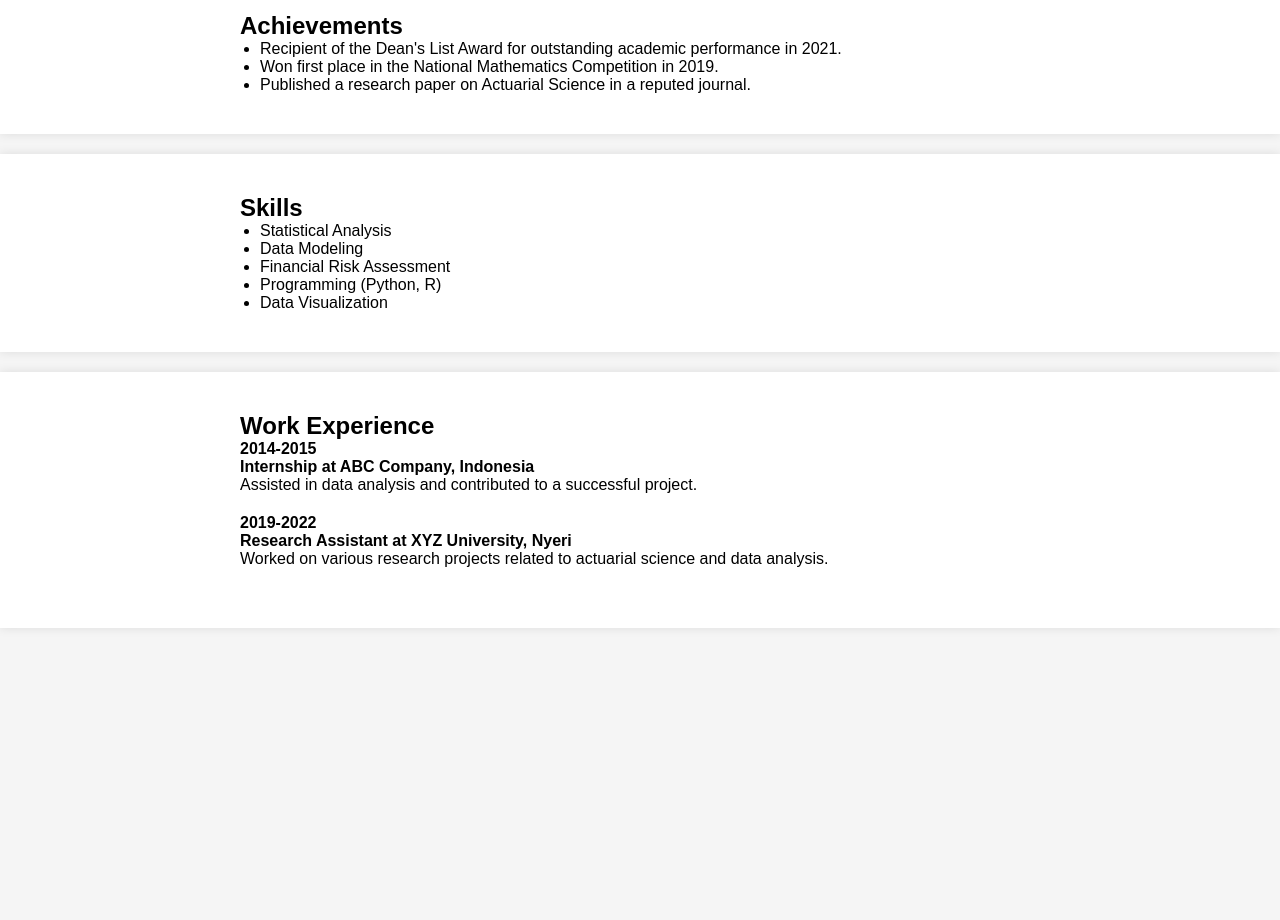
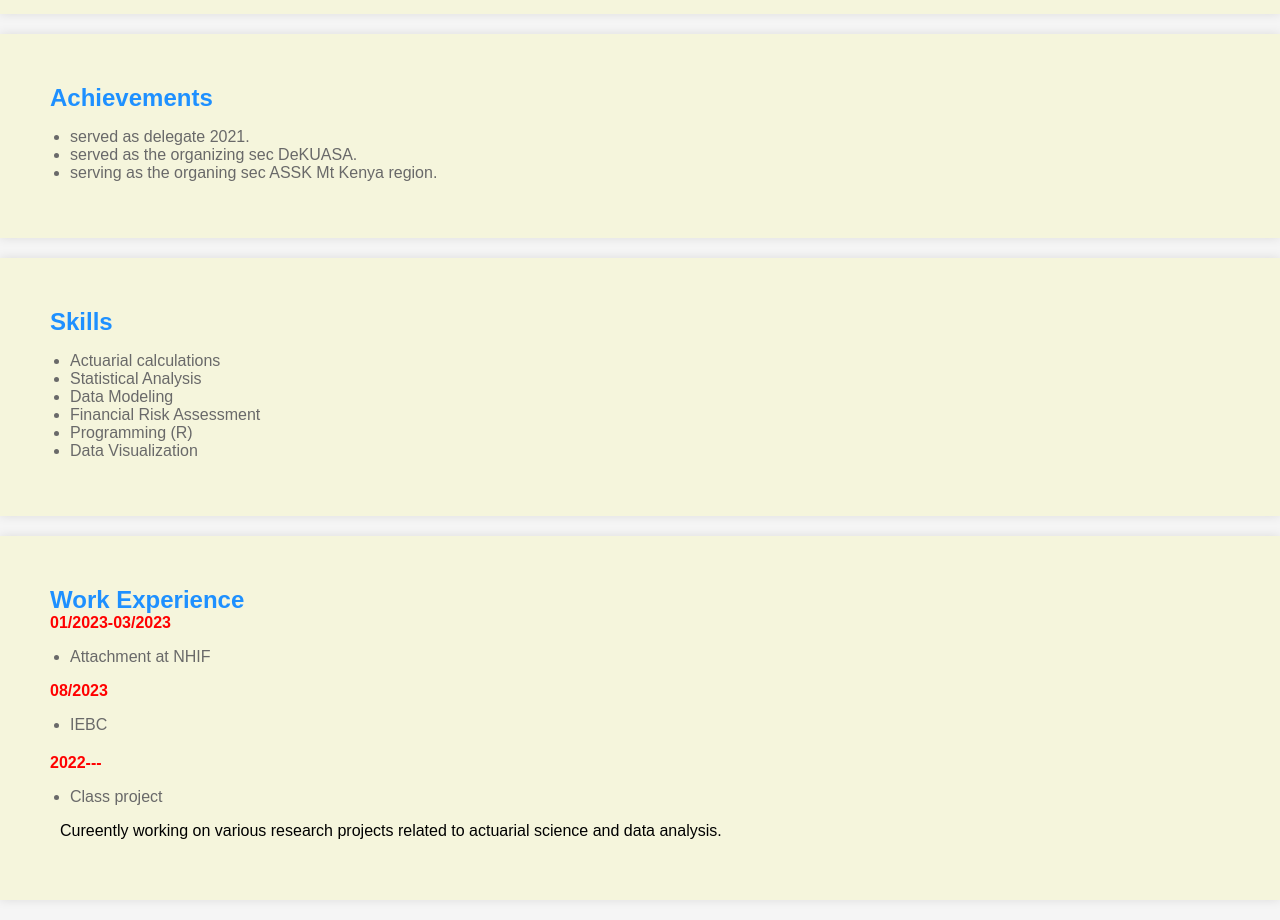
Before and after one commit to mugane-wahome/my-portfolio, a plain HTML site: page index.html in a window 1280 px wide. Shown: the part 660-1580 px from the top of the page. Before the commit the page ends 1308 px from the top, so only its background shows below. Drawn offline with Linux system fonts and the light colour scheme.

Commit message:
color fixing

```diff
--- a/index.html
+++ b/index.html
@@ -20,7 +20,7 @@
 
     <section id="about" class="section">
         <div class="container">
-            <h1>Hi, I am Wahome Mugane</h1>
+            <h1>Hello, I am Wahome Mugane</h1>
             <img src="./wahome.jpg" alt="Wahome Mugane">
             <h2>I live in Nyeri</h2>
             <p>I am a student at DEKUT studying BSc Actuarial Science.</p>
@@ -31,9 +31,9 @@
         <div class="container">
             <h2>Achievements</h2>
             <ul>
-                <li>Recipient of the Dean's List Award for outstanding academic performance in 2021.</li>
-                <li>Won first place in the National Mathematics Competition in 2019.</li>
-                <li>Published a research paper on Actuarial Science in a reputed journal.</li>
+                <li>served as delegate 2021.</li>
+                <li>served as the organizing sec DeKUASA.</li>
+                <li>serving as the organing sec ASSK Mt Kenya region.</li>
             </ul>
         </div>
     </section>
@@ -42,10 +42,11 @@
         <div class="container">
             <h2>Skills</h2>
             <ul>
+                <li>Actuarial calculations</li>
                 <li>Statistical Analysis</li>
                 <li>Data Modeling</li>
                 <li>Financial Risk Assessment</li>
-                <li>Programming (Python, R)</li>
+                <li>Programming (R)</li>
                 <li>Data Visualization</li>
             </ul>
         </div>
@@ -55,14 +56,33 @@
         <div class="container">
             <h2>Work Experience</h2>
             <div class="experience-item">
-                <span class="date">2014-2015</span>
-                <h4>Internship at ABC Company, Indonesia</h4>
-                <p>Assisted in data analysis and contributed to a successful project.</p>
+                <span class="date">01/2023-03/2023</span>
+                <ul>
+                    <li>
+                        Attachment  at NHIF
+                    </li>
+                </ul>
+
+                    <span class="date">08/2023</span>
+
+                    <UL>
+                        <li>
+                            IEBC
+                        </li>
+
+                    </UL>
+
+
+
             </div>
             <div class="experience-item">
-                <span class="date">2019-2022</span>
-                <h4>Research Assistant at XYZ University, Nyeri</h4>
-                <p>Worked on various research projects related to actuarial science and data analysis.</p>
+                <span class="date">2022---</span>
+                <ul>
+                    <li>
+                        Class project
+                    </li>
+                </ul>
+                <p>Cureently working on various research projects related to actuarial science and data analysis.</p>
             </div>
         </div>
     </section>
--- a/mystyle.css
+++ b/mystyle.css
@@ -1,8 +1,31 @@
 /* Reset some default styles */
-body, h1, h2, h3, h4, h5, h6, p, ul, li {
+body, h1, h5, h6 {
+    color: darkred;
     margin: 0;
     padding: 0;
 }
+p{
+    color: black;
+    margin: 10px;
+
+}
+li{
+    color: dimgray;
+}
+ h2{
+    color: dodgerblue;
+    margin: 0;
+    padding: 0;
+}
+h3 {
+        color: pink;
+        margin: 0;
+        padding: 0;
+}
+
+
+
+
 
 /* Apply a background color to the body */
 body {
@@ -14,30 +37,32 @@ body {
 
 /* Style the header and navigation */
 header {
-    background-color: #333;
+    background-color: bisque;
     color: #fff;
     text-align: center;
     padding: 20px 0;
 }
 
 nav ul {
+    color: blue;
     list-style: none;
 }
 
 nav ul li {
+    color: blue;
     display: inline;
     margin-right: 20px;
 }
 
 nav a {
     text-decoration: none;
-    color: #fff;
+    color: blue;
     font-weight: bold;
 }
 
 /* Style the sections */
 .section {
-    background-color: #fff;
+    background-color:beige;
     padding: 40px;
     margin-bottom: 20px;
     box-shadow: 0px 0px 10px rgba(0, 0, 0, 0.1);
@@ -45,11 +70,12 @@ nav a {
 
 .container {
     max-width: 800px;
-    margin: 0 auto;
+    margin: 10px;
 }
 
 /* Style the image */
 img {
+
     height: auto;
     display: block;
     margin: 20px auto;
@@ -57,11 +83,12 @@ img {
     height:350px;
     width: 350px;
     object-fit:cover;
-    border:5px solid green;
+    border:5px solid blueviolet;
 }
 
 /* Style the work experience items */
 .experience-item {
+    color:red;
     margin-bottom: 20px;
 }
 
@@ -71,6 +98,7 @@ img {
 
 /* Style the list items */
 ul {
+    color: white;
     list-style: disc;
     padding-left: 20px;
 }
@@ -78,7 +106,7 @@ ul {
 /* Media query for responsive design */
 @media (max-width: 768px) {
     header {
-        padding: 10px 0;
+        padding: 10px;
     }
 
     nav ul {
@@ -98,3 +126,6 @@ ul {
         height: 200px;
     }
 }
+h4{
+    color: ;
+}
```
